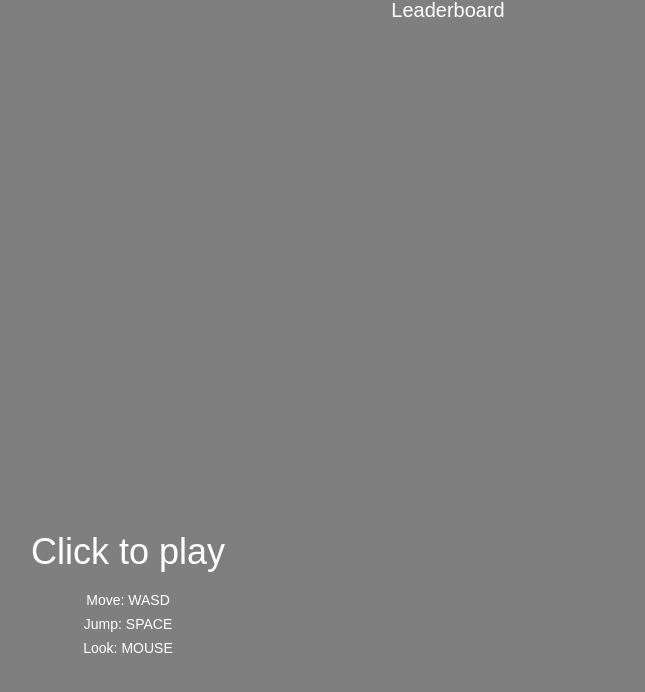
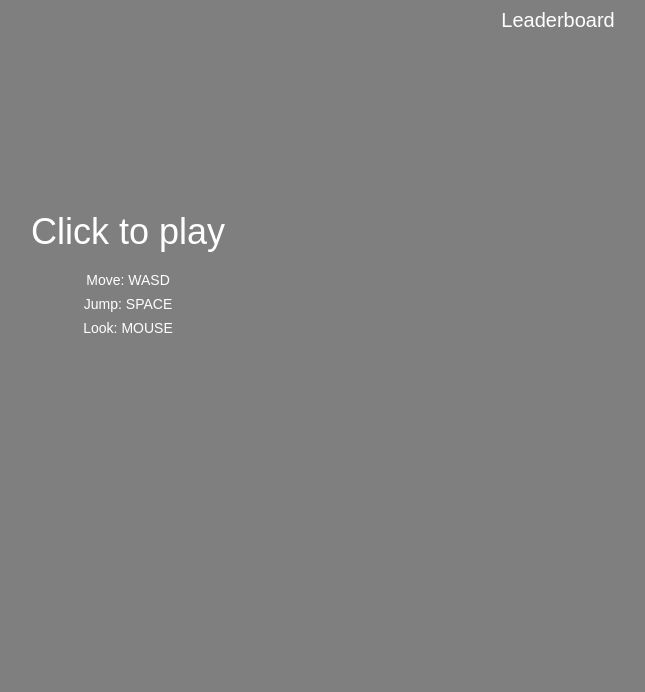
Before and after one commit to vinport16/KHE19, a website: page client/index.html in a window 1280 px wide. Shown: the whole page, without its empty margins (512-1157 px from the left). Drawn offline with nearby package versions, Linux system fonts and the light colour scheme.

Commit message:
Leaderboard visible at all times now

```diff
--- a/client/index.html
+++ b/client/index.html
@@ -8,6 +8,7 @@
     <style>
         #blocker {
             position: absolute;
+            z-index: 0;
             width: 100%;
             height: 100%;
             background-color: rgba(0, 0, 0, 0.5);
@@ -18,9 +19,12 @@
         }
 
         #leaderboard {
+            position: absolute;
+            left: 750px;
+            top: 10px;
+            z-index: 2;
             width: 50%;
             height: 40%;
-            float: right;
             display: box;
             color: #ffffff;
           	text-align: center;
@@ -30,6 +34,7 @@
         }
 
         #instructions {
+            position: absolute;
             width: 100%;
             height: 70%;
             display: -webkit-box;
@@ -55,8 +60,8 @@
 </head>
 
 <body>
+    <div id="leaderboard">Leaderboard</div>
     <div id="blocker">
-        <div id="leaderboard">Leaderboard</div>
 
         <div id="instructions">
             <span style="font-size:36px">Click to play</span>
--- a/client/stolenExample.js
+++ b/client/stolenExample.js
@@ -37,16 +37,19 @@ function init() {
     controls = new PointerLockControls( camera );
     var blocker = document.getElementById( 'blocker' );
     var instructions = document.getElementById( 'instructions' );
+    var leaderboard = document.getElementById( 'leaderboard' );
     instructions.addEventListener( 'click', function () {
         controls.lock();
     }, false );
     controls.addEventListener( 'lock', function () {
         instructions.style.display = 'none';
+        leaderboard.style.display = '';
         blocker.style.display = 'none';
     } );
     controls.addEventListener( 'unlock', function () {
         blocker.style.display = 'block';
         instructions.style.display = '';
+        leaderboard.style.display = '';
     } );
     controls.getObject().position.x = 200;
     controls.getObject().position.y = 120;
```
